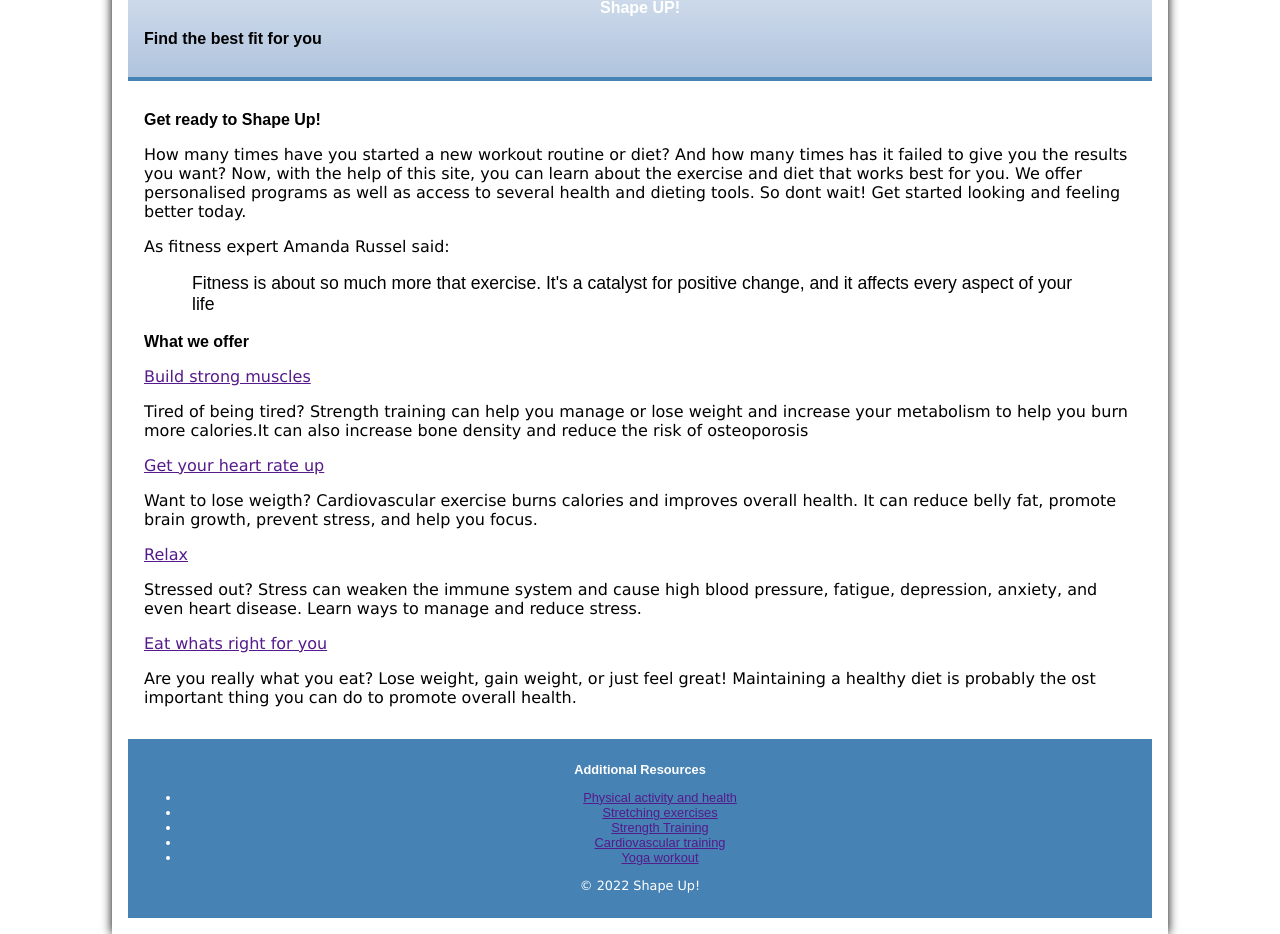
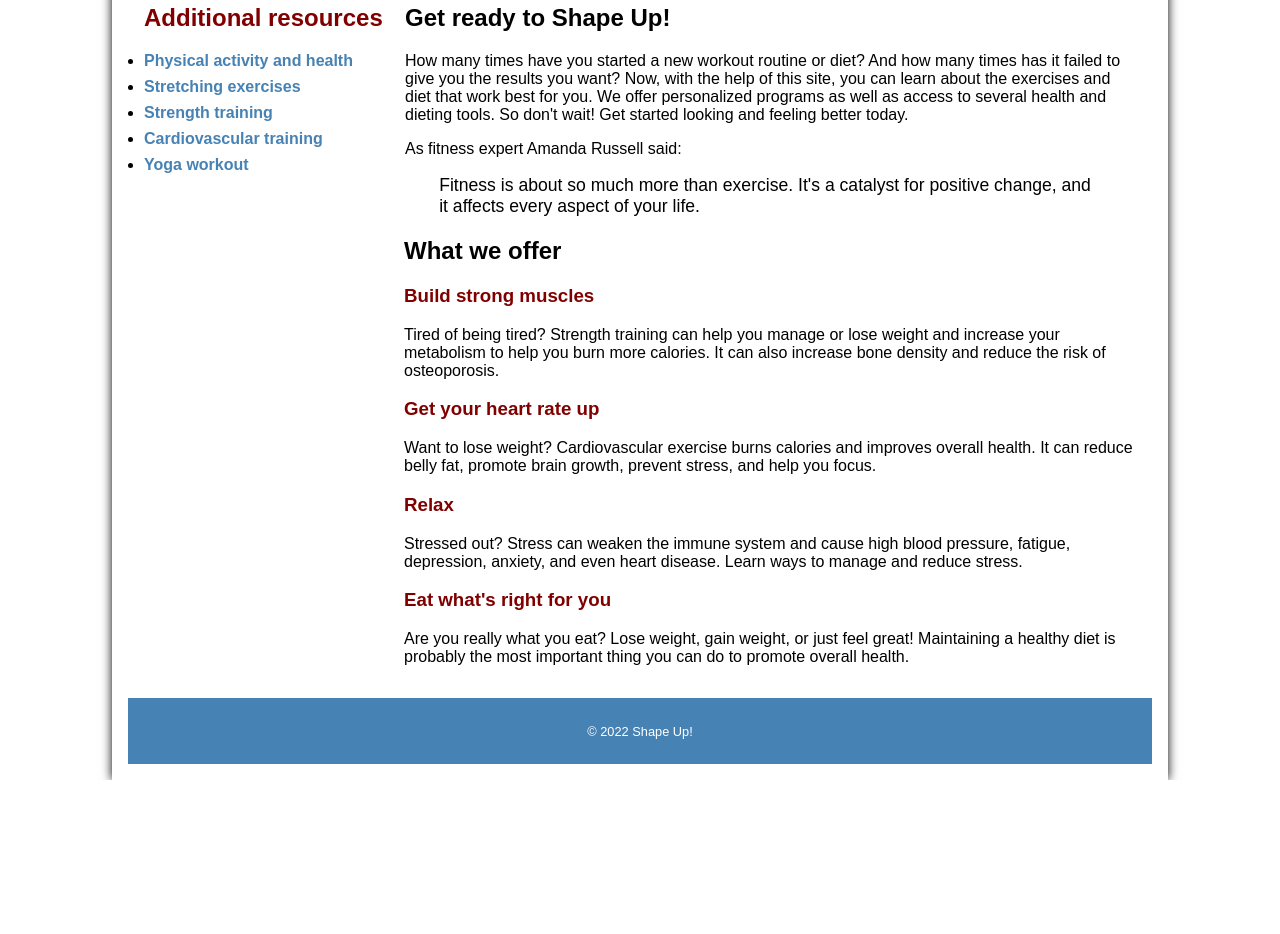
Before and after one commit to abbiebermingham/Shape-Up, a plain HTML site: page index.html in a window 1280 px wide. Shown: the part 262-1196 px from the top of the page. After the commit the page ends 1042 px from the top, so only its background shows below. Drawn offline with nearby package versions, Linux system fonts and the light colour scheme; some packages are replaced by stand-ins of ours; a script that the page names is missing.

Commit message:
Updated CSS and HTML

```diff
--- a/index.html
+++ b/index.html
@@ -1,116 +1,137 @@
 <!DOCTYPE html>
 <html lang="en">
-
 <head>
     <meta charset="UTF-8">
-    <meta name="viewport" content="width=device-width, initial-scale=1.0">
-     <meta http-equiv="X-UA-Compatible" content="ie=edge">
+    <title>Shape Up!</title>
+
+
     <meta name="viewport" content="width=device-width, initial-scale=1">
+
+
+    <link rel="icon" type="image/x-icon" href="images/favicon.ico">
+
+
     <link rel="stylesheet" href="styles/slicknav.css">
+
+
+    <link rel="stylesheet" href="styles/main.css">
+
+
     <script src="https://code.jquery.com/jquery-3.7.1.min.js"></script>
     <script src="js/slicknav.min.js"></script>
-
-    <title>Shape Up!</title>
-    <link rel="icon" type="image/x-icon" href="images/favicon.ico">
-  <link rel="stylesheet" href="styles/main.css">
-    <a href="index.html">
-        <img src="images/shape_up_logo.png" alt="Shape Up logo">
-    </a>
-
 </head>
 
 <body>
 
 <header>
-      <img src="images/shape_up_logo.png" alt="Logo">
-    <h1 id="HeadingSU">Shape UP!</h1>
-
+    <a href="index.html">
+        <img src="images/shape_up_logo.png" alt="Shape Up logo">
+    </a>
+    <h1>Shape Up!</h1>
     <h2>Find the best fit for you</h2>
 </header>
 
+<nav id="nav_menu">
+    <ul class="menu">
+        <li><a href="index.html" class="current">Home</a></li>
+
+        <li><a href="#">Strength</a>
+            <ul class="submenu">
+                <li><a href="strength/index.html">Training</a></li>
+            </ul>
+        </li>
+
+        <li><a href="#">Cardio Exercises</a>
+            <ul class="submenu">
+                <li><a href="cardio/index.html">Cardio</a></li>
+            </ul>
+        </li>
+
+        <li><a href="#">Stress Relief</a>
+            <ul class="submenu">
+                <li><a href="stress/index.html">What is Stress?</a></li>
+                <li><a href="stress/meditate.html">Meditation</a></li>
+                <li><a href="stress/vipassana.html">Vipassana</a></li>
+                <li><a href="stress/tips.html">5 Helpful Tips</a></li>
+            </ul>
+        </li>
+
+        <li><a href="#">Healthy Diets</a>
+            <ul class="submenu">
+                <li><a href="diet/index.html">Why a Healthy Diet?</a></li>
+                <li><a href="diet/plan.html">Plan Your Meals</a></li>
+                <li><a href="diet/calories.html">Count Your Calories</a></li>
+                <li><a href="diet/bmi.html">Calculate Your BMI</a></li>
+            </ul>
+        </li>
+    </ul>
+</nav>
+
 <main>
+
+    <aside>
+        <h2>Additional resources</h2>
+        <ul>
+            <li><a href="#">Physical activity and health</a></li>
+            <li><a href="#">Stretching exercises</a></li>
+            <li><a href="#">Strength training</a></li>
+            <li><a href="#">Cardiovascular training</a></li>
+            <li><a href="#">Yoga workout</a></li>
+        </ul>
+    </aside>
+
+    <section>
+
         <h2>Get ready to Shape Up!</h2>
 
         <p>
-     How many times have you started a new workout routine or diet?
-     And how many times has it failed to give you the results you want?
-     Now, with the help of this site, you can learn about the exercise and diet
-     that works best for you. We offer personalised programs as well as access
-	 to several health and dieting tools.
-     So dont wait! Get started looking and feeling better today.</p>
+            How many times have you started a new workout routine or diet? And how many times has it failed to give you
+            the results you want? Now, with the help of this site, you can learn about the exercises and diet that work
+            best for you. We offer personalized programs as well as access to several health and dieting tools. So don't
+            wait! Get started looking and feeling better today.
+        </p>
 
-
-  <p>As fitness expert Amanda Russel said:</p>
+        <p>As fitness expert Amanda Russell said:</p>
 
         <blockquote>
-    Fitness is about so much more that exercise.
-    It's a catalyst for positive change,
-    and it affects every aspect of your life
+            Fitness is about so much more than exercise. It's a catalyst for positive change, and it affects every aspect
+            of your life.
         </blockquote>
 
         <h2>What we offer</h2>
 
-     <p><a href>Build strong muscles</a></p>
-
+        <h3>Build strong muscles</h3>
         <p>
-	      Tired of being tired? Strength training can help you manage or lose
-	      weight and increase your metabolism to help you burn more calories.It can also increase
-	      bone density and reduce the risk of osteoporosis
+            Tired of being tired? Strength training can help you manage or lose weight and increase your metabolism to
+            help you burn more calories. It can also increase bone density and reduce the risk of osteoporosis.
         </p>
 
-   <p><a href>Get your heart rate up</a></p>
-
+        <h3>Get your heart rate up</h3>
         <p>
-	      Want to lose weigth? Cardiovascular exercise burns calories
-		  and improves overall health. It can reduce belly fat, promote brain growth,
-		  prevent stress, and help you focus.
+            Want to lose weight? Cardiovascular exercise burns calories and improves overall health. It can reduce belly
+            fat, promote brain growth, prevent stress, and help you focus.
         </p>
 
-   <p><a href>Relax</a></p>
-
+        <h3>Relax</h3>
         <p>
-	      Stressed out? Stress can weaken the immune system and cause high blood pressure,
-		  fatigue, depression, anxiety, and even heart disease. Learn ways to manage and reduce stress.
+            Stressed out? Stress can weaken the immune system and cause high blood pressure, fatigue, depression,
+            anxiety, and even heart disease. Learn ways to manage and reduce stress.
         </p>
 
-    <p><a href>Eat whats right for you</a></p>
+        <h3>Eat what's right for you</h3>
+        <p>
+            Are you really what you eat? Lose weight, gain weight, or just feel great! Maintaining a healthy diet is
+            probably the most important thing you can do to promote overall health.
+        </p>
 
-       <p>
-	      Are you really what you eat? Lose weight, gain weight, or just feel great! Maintaining
-		  a healthy diet is probably the ost important thing you can do to promote overall health.
-	   </p>
+    </section>
 
 </main>
 
 <footer>
-
-  <h2>Additional Resources</h2>
-
-   <ul>
-       <li><a href>Physical activity and health</a></li>
-	   <li><a href>Stretching exercises</a></li>
-	   <li><a href>Strength Training</a></li>
-	   <li><a href>Cardiovascular training</a></li>
-     	<li><a href>Yoga workout</a></li>
-   </ul>
-
-  <p>&#xA9 2022 Shape Up!</p>
+    <p>&copy; 2022 Shape Up!</p>
 </footer>
 
-  <script src="scripts.js"></script>
-
-  <link rel="stylesheet" href="styles/slicknav.css">
-  <script src="https://code.jquery.com/jquery-3.6.0.min.js"></script>
-  <script src="js/slicknav.min.js"></script>
-
-  <script>
-      $(function(){
-          $('.menu').slicknav({
-              prependTo: 'header',
-              label: 'MENU'
-          });
-      });
-  </script>
 <script>
     $(function(){
         $('#nav_menu').slicknav({
--- a/styles/main.css
+++ b/styles/main.css
@@ -14,61 +14,22 @@ header {
 }
 
 header img {
-  width: 100%;
+    float: left;
     max-width: 140px;
     min-width: 70px;
     height: auto;
+    margin-right: 1em;
 }
 
-#headingSU {
-  font-family: sans-serif;
-  color: pink;
+header h1 {
+    color: steelblue;
+    font-style: italic;
+    text-shadow: 1px 1px steelblue;
+    margin-left: 160px;
 }
 
-h1 {
-  color: white;
-  text-align: center;
-}
-
-h1, h2, h3, p, blockquote {
-  font-size: 1em;
-}
-
-p {
-  font-family: verdana;
-}
-
-blockquote {
-  font-family: sans-serif;
-  margin-left: 3rem;
-  font-size: 110%;
-}
-
-main {
-  padding: 1em;
-}
-
-aside {
-  float: left;
-  width: 245px;
-  padding: 1em;
-}
-
-aside h2 {
-  color: maroon;
-}
-
-aside ul {
-  padding-left: 0;
-}
-
-aside ul li a {
-  text-decoration: none;
-}
-
-section {
-  margin-left: 260px;
-  padding: 1em;
+header h2 {
+    margin-left: 160px;
 }
 
 nav ul.menu {
@@ -111,13 +72,59 @@ nav ul.menu li:hover ul.submenu {
     display: block;
 }
 
+aside {
+    float: left;
+    width: 245px;
+    padding: 1em;
+}
+
+aside h2 {
+    color: maroon;
+}
+
+aside ul {
+    padding-left: 0;
+}
+
+aside ul li {
+    margin-bottom: 0.5em;
+}
+
+aside ul li a {
+    font-weight: bold;
+    color: steelblue;
+    text-decoration: none;
+}
+
+aside ul li a:hover {
+    color: maroon;
+}
+
+section {
+    margin-left: 260px;
+    padding: 1em;
+}
+
+section h3 {
+    color: maroon;
+}
+
+section h3:hover {
+    color: steelblue;
+}
+
+blockquote {
+    margin-left: 2em;
+    font-size: 110%;
+}
+
 footer {
     clear: both;
     background-color: steelblue;
     color: white;
     text-align: center;
+    padding: 1em;
     font-size: 0.8em;
-  padding: 1em;
 }
 
 @media screen and (max-width: 900px) {
```
Lines whose indentation alone changed are shown as unchanged.
